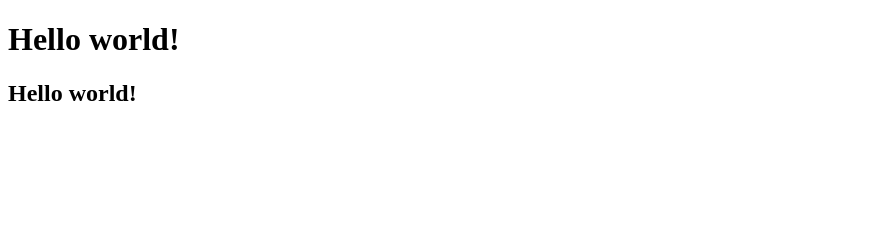
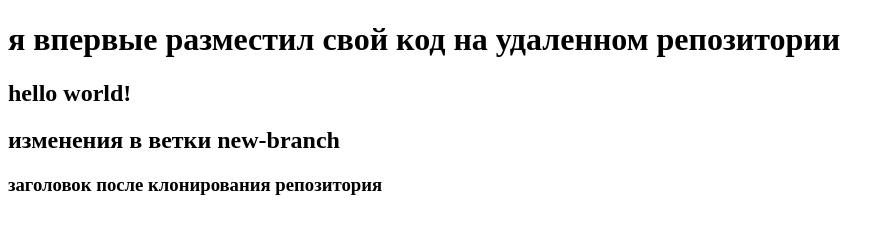
Before and after one commit to shobik12/new-repo, a plain HTML site: page index.html in a window 1280 px wide. Shown: the whole page, without its empty margins (0-894 px from the left). Drawn offline with Linux system fonts and the light colour scheme.

Commit message:
commit after cloning

```diff
--- a/index.html
+++ b/index.html
@@ -3,10 +3,12 @@
 <head>
     <meta charset="UTF-8">
     <meta name="viewport" content="width=device-width, initial-scale=1.0">
-    <title>Document</title>
+    <title>new git project</title>
 </head>
 <body>
-    <h1>Hello world!</h1>
-    <h2>Hello world!</h2>
+    <h1>я впервые разместил свой код на удаленном репозитории</h1>
+    <h2>hello world!</h2>
+    <h2>изменения в ветки new-branch</h2>
+    <h3>заголовок после клонирования репозитория</h3>
 </body>
 </html>
```
